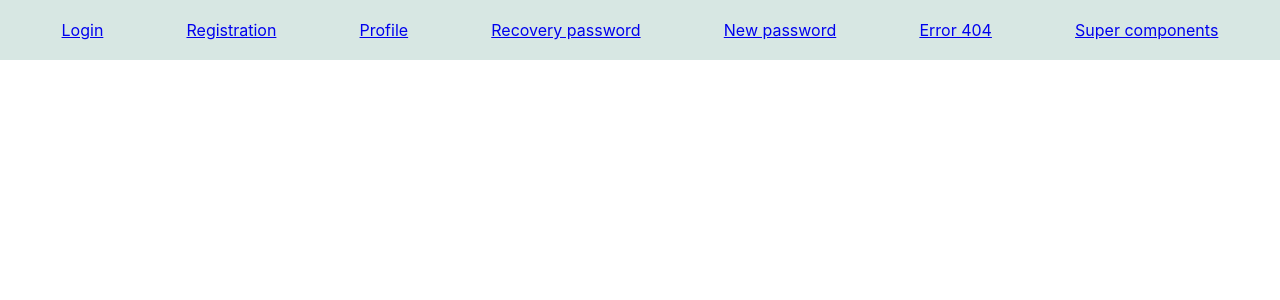
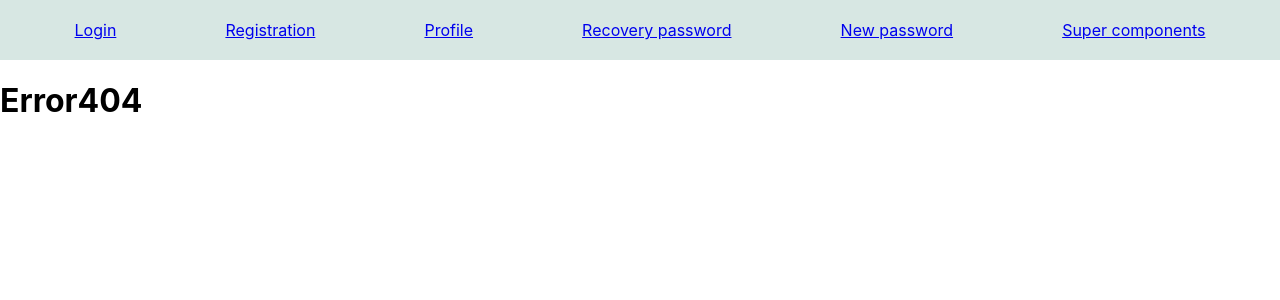
Before and after one commit to AntohaBr/Cards, a React (Create React App) app: page /404 in a window 1280 px wide. Before the commit this address had no page. Shown: the top 300 px of the page. Built offline with nearby package versions, Linux system fonts and the light colour scheme.

Commit message:
fix: redirection to Error 404

```diff
--- a/src/app/App.tsx
+++ b/src/app/App.tsx
@@ -1,7 +1,7 @@
 import React from 'react';
 import './App.css';
 import {Navbar} from "../components/navbar/Navbar";
-import {BrowserRouter, Route, Routes} from "react-router-dom";
+import {BrowserRouter, Navigate, Route, Routes} from "react-router-dom";
 import {Login} from "../components/login/Login";
 import {Registration} from "../components/registration/Registration";
 import {Profile} from "../components/profile/Profile";
@@ -12,19 +12,20 @@
 
 export const App = () => {
     return (
-            <BrowserRouter>
-                <div className='app-wrapper'>
-            <Navbar/>
+        <BrowserRouter>
+            <div className='app-wrapper'>
+                <Navbar/>
                 <Routes>
                     <Route path='/login' element={<Login/>}/>
-                    <Route path='/registration' element= {<Registration/>}/>
+                    <Route path='/registration' element={<Registration/>}/>
                     <Route path='/profile' element={<Profile/>}/>
-                    <Route path='/recoveryPassword' element= {<RecoveryPassword/>}/>
-                    <Route path='/newPassword' element= {<NewPassword/>}/>
-                    <Route path='/error404' element= {<Error404/>}/>
-                    <Route path='/superComponents' element= {<SuperComponents/>}/>
+                    <Route path='/recoveryPassword' element={<RecoveryPassword/>}/>
+                    <Route path='/newPassword' element={<NewPassword/>}/>
+                    <Route path='/404' element={<Error404/>}/>
+                    <Route path='*' element={<Navigate to={'/404'}/>}/>
+                    <Route path='/superComponents' element={<SuperComponents/>}/>
                 </Routes>
-                    </div>
-            </BrowserRouter>
+            </div>
+        </BrowserRouter>
     );
 }
--- a/src/components/navbar/Navbar.tsx
+++ b/src/components/navbar/Navbar.tsx
@@ -20,9 +20,6 @@
                 <Link to='newPassword'>New password</Link>
             </div>
             <div className={style.item}>
-                <Link to='error404'>Error 404</Link>
-            </div>
-            <div className={style.item}>
                 <Link to='superComponents'>Super components</Link>
             </div>
         </nav>
```
